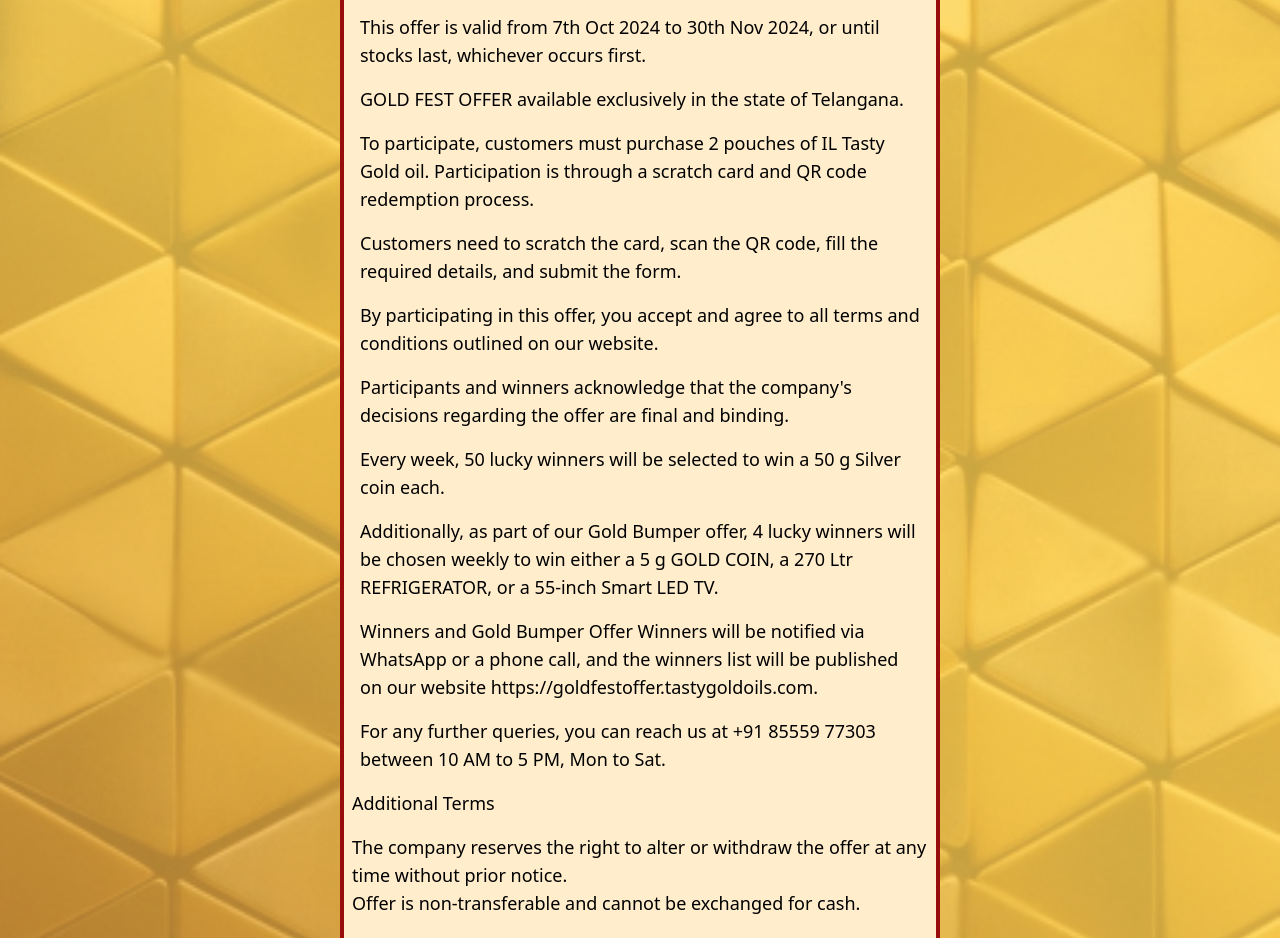
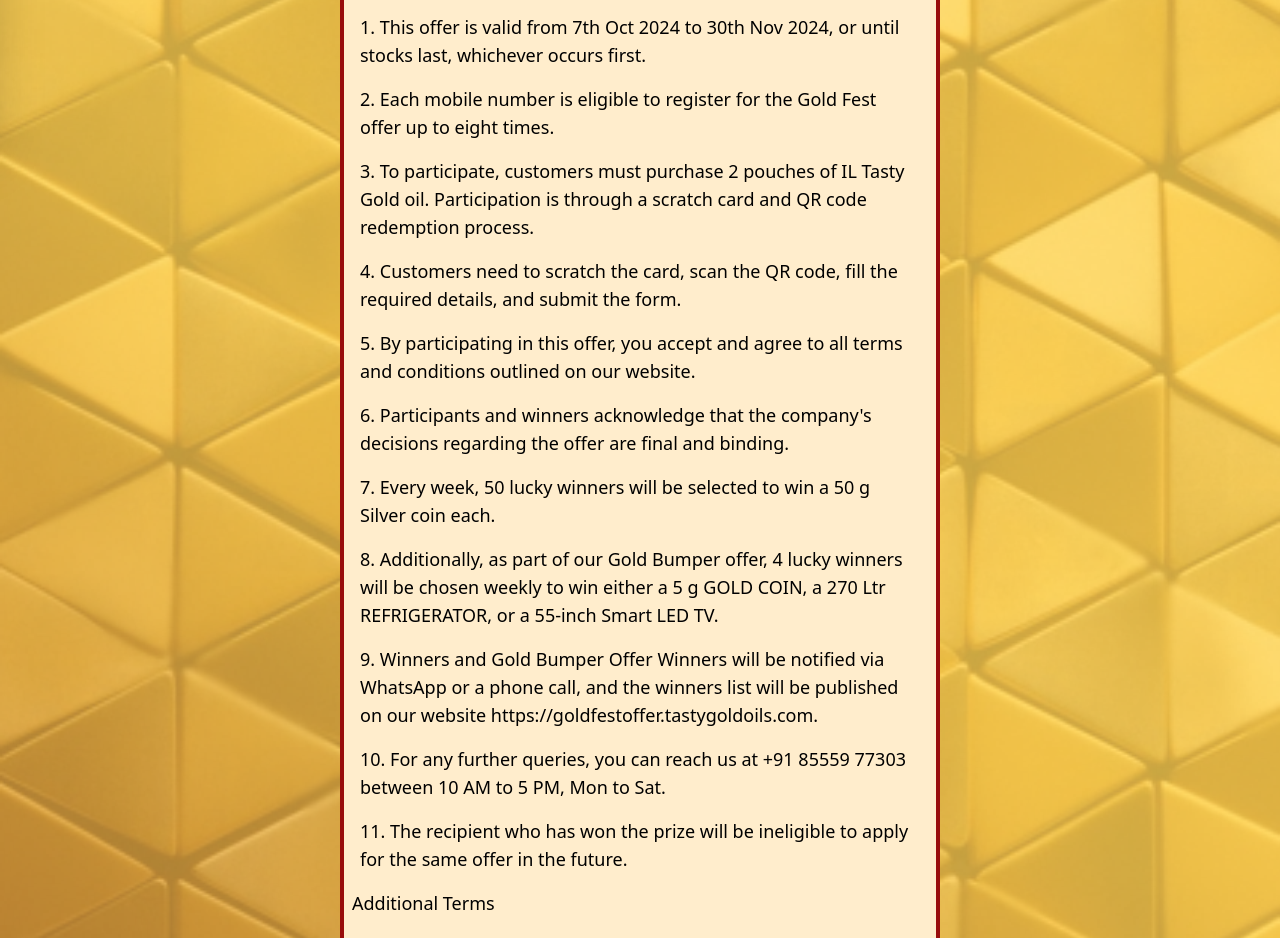
Before and after one commit to TheSecondBread/tasty-gold, a React (Vite) app: page /terms-and-conditions in a window 1280 px wide. Shown: the part 660-1598 px from the top of the page. Built offline with nearby package versions, Linux system fonts and the light colour scheme; a web font is replaced by a local one.

Commit message:
coming soon

```diff
--- a/docker-compose.yml
+++ b/docker-compose.yml
@@ -2,7 +2,7 @@
 
 services:
   ui:
-    image: thesecondbread/tasty-gold-ui:0.0.1
+    image: thesecondbread/tasty-gold-ui:0.0.2
     container_name: tasty-gold-ui
     ports:
       - "8080:80"  # Exposing UI on port 80
@@ -12,7 +12,7 @@
       - REACT_APP_BACKEND_URL=http://localhost:8081  # The UI will use this to connect to the backend
 
   backend:
-    image: thesecondbread/tasty-gold-backend:0.0.1
+    image: thesecondbread/tasty-gold-backend:0.0.2
     container_name: tasty-gold-backend
     ports:
       - "8081:8080"  # Exposing backend on port 8080
--- a/src/Home.jsx
+++ b/src/Home.jsx
@@ -12,7 +12,7 @@
         <img src="sb.png" alt="sb" className="bg-[#92b13f] px-2 mb-4 rounded-md mt-4" width={"75%"} height={"50%"}></img>
 
         <div className="w-full bg-[rgba(172,14,11,0.72)]">
-          <h1 className="font-bold text-[40px] text-white text-center">COMING SOON</h1>
+          <h1 className="font-bold text-[40px] text-white text-center">HURRY UP! OFFER ENDS ON NOV 14</h1>
         </div>
 
         <div className="border-4 border-[#ac0e0b] mt-4 rounded-2xl mb-2 md:border-8 bg-[#ac0e0b]">
--- a/src/components/TermsAndConditions.jsx
+++ b/src/components/TermsAndConditions.jsx
@@ -14,40 +14,40 @@
           <div className="laila flex flex-col gap-4 text-lg font-medium px-2 mb-10">
             <ol className="flex flex-col gap-4 text-lg font-medium px-2">
               <li>
-                This offer is valid from 7th Oct 2024 to 30th Nov 2024, or until
+                1. This offer is valid from 7th Oct 2024 to 30th Nov 2024, or until
                 stocks last, whichever occurs first.
               </li>
               <li>
-                GOLD FEST OFFER available exclusively in the state of Telangana.
+                2. Each mobile number is eligible to register for the Gold Fest offer up to eight times.
               </li>
               <li>
-                To participate, customers must purchase 2 pouches of IL Tasty
+                3. To participate, customers must purchase 2 pouches of IL Tasty
                 Gold oil. Participation is through a scratch card and QR code
                 redemption process.
               </li>
               <li>
-                Customers need to scratch the card, scan the QR code, fill the
+                4. Customers need to scratch the card, scan the QR code, fill the
                 required details, and submit the form.
               </li>
               <li>
-                By participating in this offer, you accept and agree to all
+                5. By participating in this offer, you accept and agree to all
                 terms and conditions outlined on our website.
               </li>
               <li>
-                Participants and winners acknowledge that the company's
+                6. Participants and winners acknowledge that the company's
                 decisions regarding the offer are final and binding.
               </li>
               <li>
-                Every week, 50 lucky winners will be selected to win a 50 g
+                7. Every week, 50 lucky winners will be selected to win a 50 g
                 Silver coin each.
               </li>
               <li>
-                Additionally, as part of our Gold Bumper offer, 4 lucky winners
+                8. Additionally, as part of our Gold Bumper offer, 4 lucky winners
                 will be chosen weekly to win either a 5 g GOLD COIN, a 270 Ltr
                 REFRIGERATOR, or a 55-inch Smart LED TV.
               </li>
               <li>
-                Winners and Gold Bumper Offer Winners will be notified via
+                9. Winners and Gold Bumper Offer Winners will be notified via
                 WhatsApp or a phone call, and the winners list will be published
                 on our website{" "}
                 <a href="https://goldfestoffer.tastygoldoils.com">
@@ -56,9 +56,12 @@
                 .
               </li>
               <li>
-                For any further queries, you can reach us at{" "}
+                10. For any further queries, you can reach us at{" "}
                 <a href="tel:+918555977303">+91 85559 77303</a> between 10 AM to
                 5 PM, Mon to Sat.
+              </li>
+              <li>
+                11. ⁠The recipient who has won the prize will be ineligible to apply for the same offer in the future.
               </li>
             </ol>
 
@@ -66,11 +69,11 @@
 
             <ol>
               <li>
-                The company reserves the right to alter or withdraw the offer at
+                1. The company reserves the right to alter or withdraw the offer at
                 any time without prior notice.
               </li>
               <li>
-                Offer is non-transferable and cannot be exchanged for cash.
+                2. Offer is non-transferable and cannot be exchanged for cash.
               </li>
             </ol>
           </div>
```
